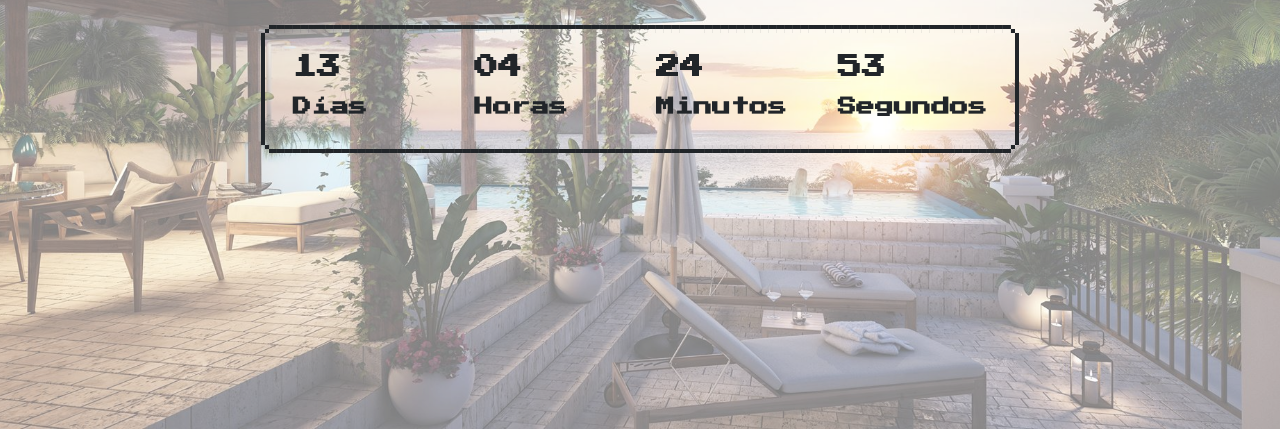
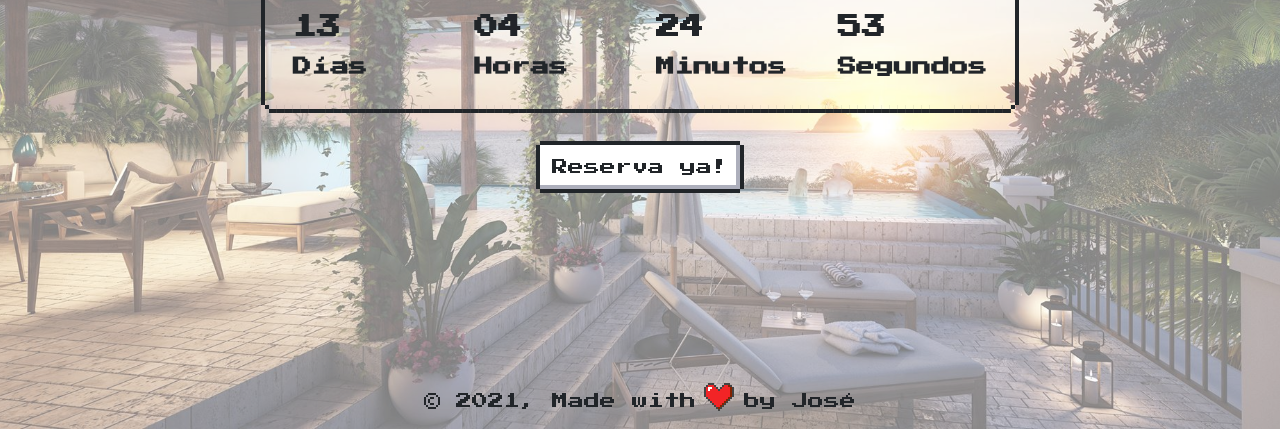
Before and after one commit to TrendingTechnology/countdown-5, a Gatsby site: page / in a window 1280 px wide. Shown: the part 371-800 px from the top of the page. Built offline with nearby package versions, Linux system fonts and the light colour scheme; Gatsby itself is replaced by a stand-in of ours.

Commit message:
Add reservation button + footer

```diff
--- a/src/components/Countdown.css
+++ b/src/components/Countdown.css
@@ -8,3 +8,8 @@
 .title {
     margin-bottom: 2rem;
 }
+
+.reservation {
+    text-align: center;
+    margin-top: 2rem;
+}
--- a/src/components/Countdown.tsx
+++ b/src/components/Countdown.tsx
@@ -55,6 +55,12 @@
                     <h3>Segundos</h3>
                 </div>
             </div>
+            <div className="reservation">
+                <a className="nes-btn" href="https://www.santarenahotel.com/reservation" target="_blank" rel="noopener noreferrer">
+                    Reserva ya!
+                </a>
+            </div>
+
         </div>
     )
 }
--- a/src/components/Layout.css
+++ b/src/components/Layout.css
@@ -22,3 +22,19 @@
   display: grid;
   padding: 16px;
 }
+
+.container footer {
+  position: absolute;
+  bottom: 0;
+  padding: 16px;
+  text-align: center;
+  width: 100%;
+}
+
+.container footer i {
+  margin: 0 8px 12px 8px;
+}
+
+.container footer a {
+  color: #212529;
+}
--- a/src/components/Layout.tsx
+++ b/src/components/Layout.tsx
@@ -24,15 +24,11 @@
         formats={["auto", "webp", "avif"]}
       />
       <main>{children}</main>
-      {/* <footer
-        style={{
-          marginTop: `2rem`,
-        }}
-      >
-        © {new Date().getFullYear()}, Built with
-        {` `}
-        <a href="https://www.gatsbyjs.com">Gatsby</a>
-      </footer> */}
+      <footer>
+        © {new Date().getFullYear()}, Made with
+        <i className="nes-icon heart"></i> by
+        {' '}<a href="https://www.instagram.com/jhernandez.cr/" target="_blank" rel="noopener noreferrer">José</a>
+      </footer>
     </div>
   )
 }
--- a/src/pages/index.tsx
+++ b/src/pages/index.tsx
@@ -5,7 +5,6 @@
 const IndexPage = () => (
   <Layout>
     <Seo title="Home" />
-    {/* <i className="nes-ash"></i> */}
     <Countdown date="08/20/2021" />
   </Layout>
 )
```
